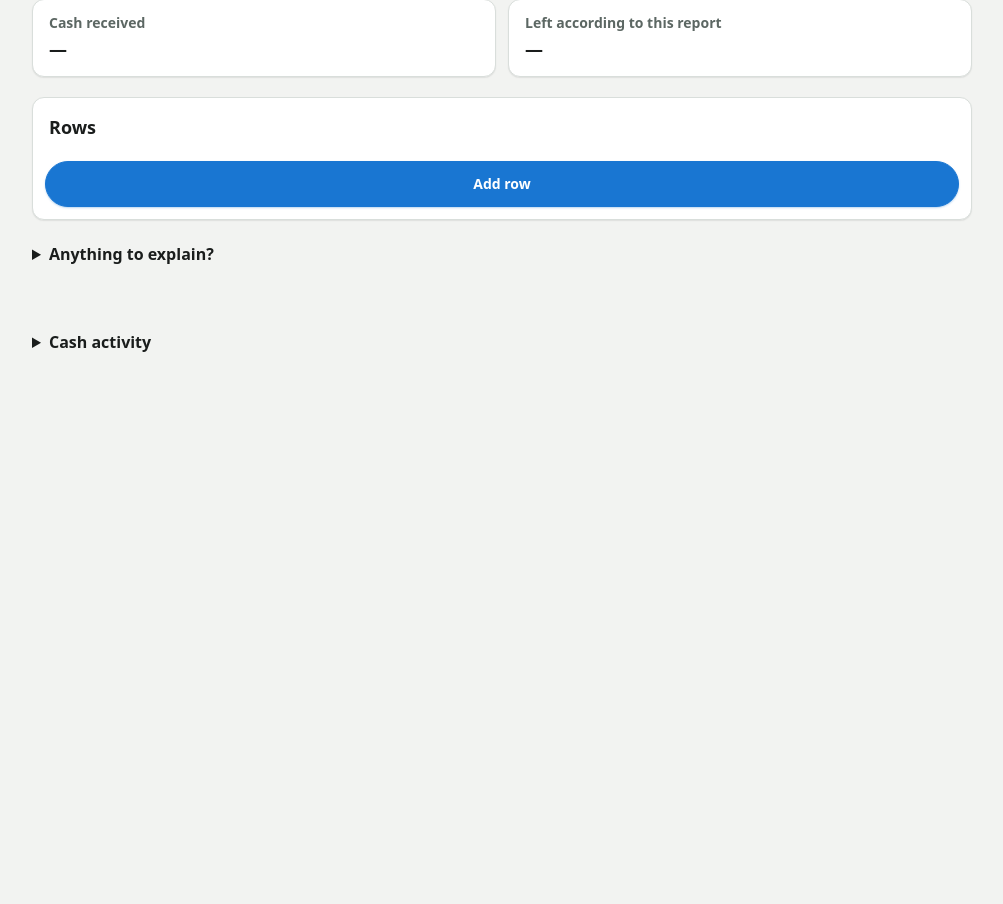
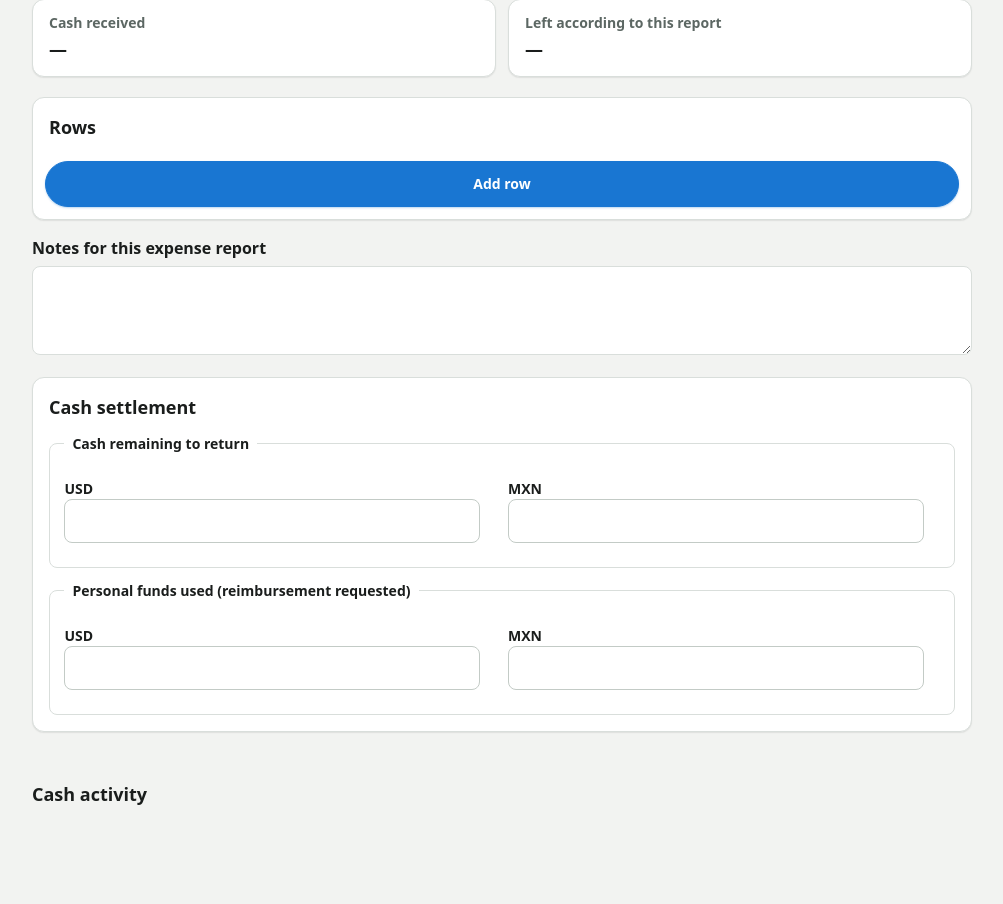
Before and after one commit to charlieboardman/cash-27, a Flask app: template cash/templates/expense_report.html in a window 1280 px wide. Shown: the part 166-1070 px from the top of the page, without its empty margins (138-1141 px from the left). Before the commit the page ends 518 px from the top, so only its background shows below. Run offline with Flask 3, Linux system fonts and the light colour scheme; the template is opened without the code that fills it, so the values that code supplies are empty; parts of the project's set-up code (start-up, migrations or seed data) failed here and were passed over.

Commit message:
Simplify the expense report: flat notes, cash settlement fields, flat Add cash
The recipient enters cash to return and personal funds to reimburse in two
labelled groups that keep the cash return and reimbursement rows; amounts
offered from the balance are saved when the report is submitted. The row-type
dropdown, the leftover-cash line, and the collapsible notes, addendum, and
activity sections are gone. Add cash is a flat administrator-only card.

```diff
--- a/cash/static/css/expense-report.css
+++ b/cash/static/css/expense-report.css
@@ -68,14 +68,16 @@ main.er-main { max-width: 980px; margin: 0 auto; padding: 1rem 1.25rem 4rem; }
 .er-no-receipt { flex: 1 1 16rem; }
 .er-editor-tools { display: flex; flex-wrap: wrap; align-items: end; gap: .5rem 1.25rem;
   margin: .9rem 0 0; }
-.er-kind { min-width: 12rem; }
 
 .er-empty { text-align: center; color: var(--muted); padding: 1.5rem; margin: 0; }
 .er-add { width: 100%; margin-top: .75rem; min-height: 2.9rem; }
 
 .er-note { margin: 1rem 0; }
-.er-note summary { cursor: pointer; font-weight: 650; padding: .4rem 0; }
-.er-note textarea { width: 100%; margin-top: .4rem; }
+.er-note label { margin: 0; font-weight: 650; }
+.er-note textarea { width: 100%; margin-top: .4rem; max-width: none; }
+.er-cash-group { margin: .75rem 0 0; }
+.er-cash-group .form-grid { margin: 0; }
+.er-cash-group label { display: block; margin: 0; }
 
 .er-actions { display: flex; flex-wrap: wrap; align-items: center; gap: .75rem; margin: 1rem 0 1.5rem; }
 .er-actions output { margin-right: auto; font-size: var(--text-s); color: var(--muted); }
@@ -96,7 +98,6 @@ main.er-main { max-width: 980px; margin: 0 auto; padding: 1rem 1.25rem 4rem; }
 .er-list li:first-child { border-top: 0; }
 .er-list small { color: var(--muted); }
 .er-activity-amount { font-variant-numeric: tabular-nums; }
-.er-addendum summary, .er-activity summary { cursor: pointer; font-weight: 650; padding: .5rem 0; }
 .er-activity { margin-bottom: 2rem; }
 
 #er-viewer { width: min(1000px, 94vw); height: 88vh; padding: 1rem; border: 1px solid var(--line-strong);
--- a/cash/static/js/expense-report.js
+++ b/cash/static/js/expense-report.js
@@ -1,7 +1,9 @@
 /* Expense report at /FY##-NNNN, shared by the recipient and the administrator.
 
-   Each row is one receipt, a cash return, or a reimbursement request. A row
-   opens in place to edit and saves itself shortly after typing stops.
+   Each row is one receipt. The cash to return and the personal funds to
+   reimburse are entered in the Cash settlement section, which keeps them as
+   cash return and reimbursement rows. A row opens in place to edit and saves
+   itself shortly after typing stops.
    Approval (administrator only) posts the rows to the ledger. */
 (() => {
   const root = document.getElementById("expense-report");
@@ -20,6 +22,9 @@
   const saves = new Map();            // row id -> pending local values and save state
   const correctionNotes = {};         // admin notes waiting for "Request corrections"
   const noteSave = {};
+  const cashKinds = ["cash_return", "reimbursement"];
+  const cashSaves = { cash_return: {}, reimbursement: {} };  // what the Cash settlement fields save
+  const allSaves = () => [...saves.values(), noteSave, ...Object.values(cashSaves)];
   let attaching = null;               // {rowId, mode: "new" | "replace" | "document"}
   // A deleted row or removed receipt waits a few seconds so it can be undone:
   // {kind: "row" | "receipt", id, toast, stash, commit}. Everything else that
@@ -42,7 +47,7 @@
   }
 
   function refreshSaveState() {
-    const entries = [...saves.values(), noteSave];
+    const entries = allSaves();
     const failed = entries.some(entry => entry.failed);
     const busy = Boolean(committingDeletion) || entries.some(hasUnsaved);
     $("#er-save-state").textContent = failed ? t("Changes not saved")
@@ -61,6 +66,7 @@
   // A signout has at most one purchase log, filed on one row.
   const logRow = () => view.rows.find(row => row.document_kind === "log");
   const pendingRows = () => view.rows.filter(row => row.status !== "approved");
+  const receiptRows = () => view.rows.filter(row => row.kind === "expense");
 
   function accept(next) {
     // Requests for different rows/notes can finish out of order. Every report
@@ -91,11 +97,11 @@
       ? `${t("Corrections requested:")} ${view.review.summary}` : "";
     renderSummary();
     renderRows();
+    renderCash();
     renderActions();
     renderActivity();
     if (!document.activeElement?.matches("#er-note")) $("#er-note").value = noteSave.draft?.note ?? view.note;
     $("#er-note").disabled = !view.can_edit;
-    $("#er-note-box").open ||= Boolean(view.note);
     if (admin) {
       renderAdmin();
       $("#project-options").innerHTML = view.options.projects
@@ -114,28 +120,16 @@
     const { usd, mxn, balanced, implied_exchange: exchange } = view.balance;
     $("#er-balance").innerHTML = pairHTML(usd, mxn);
     $("#er-bar-balance").innerHTML = pairHTML(usd, mxn);
-    const help = $("#er-balance-help");
     const u = cents(usd), m = cents(mxn);
-    const hasKind = kind => view.rows.some(row => row.kind === kind && !row.posted);
-    let text = "", action = null;
+    let text = "";
     if (balanced) text = t("Everything is accounted for.");
     else if (exchange) text = t("You spent more pesos than you received and have dollars left. Your administrator will settle the exchange.");
-    else if (u >= 0 && m >= 0) {
-      text = t("Cash left over goes back to the safe.");
-      if (!hasKind("cash_return")) action = { kind: "cash_return", label: t("Add cash return"), usd: u, mxn: m };
-    } else if (u <= 0 && m <= 0) {
-      text = t("You spent more than you received.");
-      if (!hasKind("reimbursement")) action = { kind: "reimbursement", label: t("Request reimbursement"), usd: -u, mxn: -m };
-    } else text = t("Explain the difference below.");
-    help.innerHTML = `<span>${esc(text)}</span>` + (action && view.can_edit
-      ? ` <button type="button" class="text-button" id="er-balance-action">${esc(action.label)}</button>` : "");
-    help.querySelector("#er-balance-action")?.addEventListener("click", () => addRow(action.kind, {
-      usd: decimal(action.usd), mxn: decimal(action.mxn) }));
+    else if (u <= 0 && m <= 0) text = t("You spent more than you received.");
+    else if (u < 0 || m < 0) text = t("Explain the difference below.");
+    $("#er-balance-help").textContent = text;
   }
 
   function rowTitle(row) {
-    if (row.kind === "cash_return") return t("Cash returned");
-    if (row.kind === "reimbursement") return t("Reimbursement requested");
     return [row.vendor, row.purpose].filter(Boolean).join(" · ") || t("New receipt");
   }
 
@@ -143,7 +137,6 @@
     if (row.posted) return [`<span class="status-pill success">${esc(t("Approved"))}</span>`];
     const flags = [];
     if (row.admin_note) flags.push(`<span class="status-pill warning">${esc(t("Needs correction"))}</span>`);
-    if (row.kind !== "expense") return flags;
     if (!row.document && !row.no_receipt_reason) flags.push(`<span class="er-flag">${esc(t("No receipt"))}</span>`);
     else if (!row.document) flags.push(`<span class="er-flag">${esc(t("Needs statement"))}</span>`);
     const lines = row.splits.length ? row.splits : [row];
@@ -154,7 +147,6 @@
   }
 
   function codeText(row) {
-    if (row.kind !== "expense") return "";
     if (row.splits.length) return t("Split into {count} parts", { count: row.splits.length });
     const name = (list, key, value) => list.find(item => item[key] === value)?.name || value;
     return [row.class_code && name(view.options.classes, "class_code", row.class_code),
@@ -163,10 +155,10 @@
   }
 
   function summaryHTML(row) {
-    const selectable = editable(row) && row.kind === "expense";
+    const selectable = editable(row);
     const thumb = row.document
       ? `<img src="${esc(row.document.thumbnail_url)}" alt="" loading="lazy">`
-      : `<span class="er-thumb-empty" aria-hidden="true">${row.kind === "expense" ? "—" : "↩"}</span>`;
+      : `<span class="er-thumb-empty" aria-hidden="true">—</span>`;
     return `<div class="er-row-summary">
       <span class="er-check">${selectable ? `<input type="checkbox" data-select
         aria-label="${esc(t("Select row"))}" ${selected.has(row.id) ? "checked" : ""}>` : ""}</span>
@@ -188,14 +180,14 @@
 
   function renderRows() {
     const list = $("#er-rows");
-    const shown = view.rows.filter(row => !(deferred?.kind === "row" && deferred.id === row.id));
+    const shown = receiptRows().filter(row => !(deferred?.kind === "row" && deferred.id === row.id));
     list.innerHTML = shown.map(localRow).map(row => `<li class="er-row${openId === row.id ? " open" : ""}"
       data-row="${esc(row.id)}">${summaryHTML(row)}${openId === row.id ? editorHTML(row) : ""}</li>`).join("");
     $("#er-empty").hidden = shown.length > 0;
     root.querySelector(".er-summary").classList.toggle("stale", deferred?.kind === "row");
     $("#er-add").hidden = !view.can_edit;
 
-    const selectable = view.rows.filter(row => editable(row) && row.kind === "expense");
+    const selectable = receiptRows().filter(editable);
     root.querySelector(".er-select-all").hidden = selectable.length < 2;
     $("#er-select-all").checked = selectable.length > 0 && selectable.every(row => selected.has(row.id));
     renderBulk();
@@ -257,30 +249,18 @@
 
   function editorHTML(row) {
     const disabled = editable(row) ? "" : "disabled";
-    const kindSelect = `<label class="er-kind"><span>${esc(t("Row type"))}</span>
-      <select name="kind" ${disabled}>${["expense", "cash_return", "reimbursement"].map(kind =>
-        `<option value="${kind}" ${row.kind === kind ? "selected" : ""}>${esc(t({
-          expense: "Receipt", cash_return: "Cash returned", reimbursement: "Reimbursement requested",
-        }[kind]))}</option>`).join("")}</select></label>`;
     const correction = row.admin_note
       ? `<p class="er-correction">${esc(t("Correction requested:"))} ${esc(row.admin_note)}</p>` : "";
     const adminNote = admin && view.status === "submitted" && !row.posted
       ? `<label class="er-correction-note"><span>${esc(t("Correction note for the recipient"))}</span>
           <textarea data-correction rows="2">${esc(correctionNotes[row.id] || "")}</textarea></label>` : "";
     const remove = disabled ? "" : `<button type="button" class="text-button danger" data-delete>${esc(t("Delete row"))}</button>`;
-    if (row.kind !== "expense") {
-      return `<div class="er-editor">${correction}<div class="form-grid two">${kindSelect}<span></span>
-        <label><span>USD</span><input name="usd" inputmode="decimal" value="${esc(inputValue(row.usd))}" ${disabled}></label>
-        <label><span>MXN</span><input name="mxn" inputmode="decimal" value="${esc(inputValue(row.mxn))}" ${disabled}></label>
-        <label class="full"><span>${esc(t("Note"))}</span><input name="purpose" maxlength="120" value="${esc(row.purpose)}" ${disabled}></label>
-        </div>${adminNote}<p class="er-editor-tools">${remove}</p></div>`;
-    }
     return `<div class="er-editor">${correction}
       ${receiptHTML(row, disabled)}
       ${cashRowFields.html(row, { t, codes: view.options, disabled: Boolean(disabled),
         show: { project: admin } })}
       ${adminNote}
-      <p class="er-editor-tools">${kindSelect}${remove}</p>
+      <p class="er-editor-tools">${remove}</p>
     </div>`;
   }
 
@@ -292,9 +272,7 @@
   function collect(id) {
     const editor = editorOf(id);
     const value = name => editor.querySelector(`[name="${name}"]`)?.value ?? "";
-    const kind = value("kind") || rowById(id).kind;
-    if (kind !== "expense") return { kind, usd: value("usd"), mxn: value("mxn"), purpose: value("purpose") };
-    return { kind, ...cashRowFields.collect(editor), no_receipt_reason: value("no_receipt_reason") };
+    return { kind: "expense", ...cashRowFields.collect(editor), no_receipt_reason: value("no_receipt_reason") };
   }
 
   function wireEditor(id) {
@@ -314,9 +292,6 @@
       }
       if (event.target.matches("[data-correction]")) correctionNotes[id] = event.target.value;
       else schedule(id);
-    });
-    editor.addEventListener("change", event => {
-      if (event.target.matches('select[name="kind"]')) flush(id).then(renderRows, () => {});
     });
     editor.addEventListener("click", async event => {
       const target = event.target.closest("button");
@@ -433,24 +408,107 @@
   function afterSave(id) {
     refreshRowSummary(id);
     renderSummary();
+    renderCash();
     renderActions();
     renderBulk();
     if (admin) renderAdmin();
-    if (![...saves.values(), noteSave].some(entry => entry.failed)
+    if (!allSaves().some(entry => entry.failed)
         && $("#er-message").classList.contains("danger")) message("");
   }
 
-  async function addRow(kind = "expense", fields = {}) {
+  async function addRow() {
     try {
       await settleDeferred();
       leaveOpenRow();
-      const body = { submission_id: cashUUID(), kind, ...fields };
-      if (kind === "expense") body.date = body.date || cashToday();
+      const body = { submission_id: cashUUID(), kind: "expense", date: cashToday() };
       accept(await api("/api/rows", { method: "POST", body }));
       openId = view.rows[view.rows.length - 1].id;
       render();
       editorOf(openId)?.querySelector("input:not([type=checkbox]), select")?.focus();
     } catch (error) { message(errorText(error)); }
+  }
+
+  /* ---- cash to return and personal funds to reimburse --------------------------- */
+
+  // Each group of fields keeps one cash return or reimbursement row. Emptying
+  // the fields removes the row, since a declaration must carry an amount.
+  const cashRow = kind => view.rows.find(row => row.kind === kind && !row.posted);
+  const cashGroup = kind => $(`.er-cash-group[data-kind="${kind}"]`);
+  const cashFields = kind => Object.fromEntries(["usd", "mxn"].map(name =>
+    [name, cashGroup(kind).querySelector(`[name="${name}"]`).value.trim()]));
+
+  // Before anything is entered, a recipient's fields offer what the balance
+  // says is left over or owed. Only the recipient gets an offer to confirm.
+  function suggestedCash(kind) {
+    const none = { usd: "", mxn: "" };
+    if (admin || !view.can_edit || view.balance.balanced || view.balance.implied_exchange) return none;
+    const sign = kind === "cash_return" ? 1 : -1;
+    const usd = sign * cents(view.balance.usd), mxn = sign * cents(view.balance.mxn);
+    return usd < 0 || mxn < 0 ? none : { usd: inputValue(decimal(usd)), mxn: inputValue(decimal(mxn)) };
+  }
+
+  function renderCash() {
+    $("#er-cash").hidden = !(view.can_edit || cashKinds.some(cashRow));
+    for (const kind of cashKinds) {
+      const group = cashGroup(kind), entry = cashSaves[kind], row = cashRow(kind);
+      group.disabled = !view.can_edit;
+      if (group.contains(document.activeElement) || hasUnsaved(entry) || (!row && entry.touched)) continue;
+      const shown = row ? { usd: inputValue(row.usd), mxn: inputValue(row.mxn) } : suggestedCash(kind);
+      group.querySelector('[name="usd"]').value = shown.usd;
+      group.querySelector('[name="mxn"]').value = shown.mxn;
+    }
+  }
+
+  // Offered amounts that are not saved yet still count as the recipient's answer.
+  const offeredCash = () => cashKinds.some(kind => !cashRow(kind) && !cashSaves[kind].touched
+    && (cents(suggestedCash(kind).usd) || cents(suggestedCash(kind).mxn)));
+
+  function scheduleCash(kind, delay = 650) {
+    const entry = cashSaves[kind];
+    entry.touched = true;
+    remember(entry, cashFields(kind));
+    window.clearTimeout(entry.timer);
+    entry.timer = window.setTimeout(() => { entry.timer = null; saveCash(kind).catch(() => {}); }, delay);
+    refreshSaveState();
+  }
+
+  async function saveCash(kind) {
+    await settleDeferred();
+    return drain(cashSaves[kind], {
+      validate(current) {
+        if (cashRowFields.invalid(current)) throw new Error(t("Enter amounts with at most two decimal places."));
+      },
+      body(current) {
+        const row = cashRow(kind);
+        return { submission_id: cashUUID(), kind, ...current, empty: !cents(current.usd) && !cents(current.mxn),
+          row: row && { id: row.id, rev: row.rev } };
+      },
+      send({ row, empty, ...fields }) {
+        if (!row) return empty ? view : api("/api/rows", { method: "POST", body: fields });
+        const path = `/api/rows/${encodeURIComponent(row.id)}`;
+        return empty ? api(path, { method: "DELETE", body: { submission_id: fields.submission_id, rev: row.rev } })
+          : api(path, { method: "PATCH", body: { ...fields, rev: row.rev } });
+      },
+      saved() {
+        renderSummary();
+        renderCash();
+        renderActions();
+        if (admin) renderAdmin();
+        if (!allSaves().some(entry => entry.failed)) message("");
+      },
+    });
+  }
+
+  // Amounts the recipient was offered and left alone are saved with the report.
+  async function confirmCash() {
+    for (const kind of cashKinds) {
+      const row = cashRow(kind), shown = cashFields(kind);
+      const saved = row ? { usd: inputValue(row.usd), mxn: inputValue(row.mxn) } : { usd: "", mxn: "" };
+      if (cents(shown.usd) === cents(saved.usd) && cents(shown.mxn) === cents(saved.mxn)) continue;
+      remember(cashSaves[kind], shown);
+      cashSaves[kind].touched = true;
+      await saveCash(kind);
+    }
   }
 
   /* ---- deferred deletes ------------------------------------------------------ */
@@ -531,11 +589,12 @@
   // A deletion uses this too, without waiting for its own pending operation.
   async function flushEdits() {
     // Keep draining until edits made during an awaited request are saved too.
-    while ([...saves.values(), noteSave].some(hasUnsaved)) {
+    while (allSaves().some(hasUnsaved)) {
       for (const [id, entry] of saves) {
         if (hasUnsaved(entry)) await flush(id);
       }
       if (hasUnsaved(noteSave)) await saveNote();
+      for (const kind of cashKinds) if (hasUnsaved(cashSaves[kind])) await saveCash(kind);
     }
   }
 
@@ -545,7 +604,7 @@
       send: body => api("/api/report", { method: "PATCH", body }),
       saved: () => {
         renderActions();
-        if (![...saves.values(), noteSave].some(entry => entry.failed)) message("");
+        if (!allSaves().some(entry => entry.failed)) message("");
       },
     });
   }
@@ -697,7 +756,7 @@
     const pending = pendingRows().length;
     const submitted = view.status === "submitted";
     const show = (id, visible) => { const button = $(id); if (button) button.hidden = !visible; };
-    show("#er-submit", !admin && view.can_edit && !submitted && pending > 0);
+    show("#er-submit", !admin && view.can_edit && !submitted && (pending > 0 || offeredCash()));
     show("#er-print-statements", view.can_edit && view.rows.some(row => row.kind === "expense"
       && !row.posted && !row.document && row.no_receipt_reason && row.receipt_reference));
     show("#er-print-log", view.can_edit);
@@ -903,7 +962,11 @@
     renderRows();
   });
   $("#er-bulk-apply").addEventListener("click", applyBulk);
-  $("#er-add").addEventListener("click", () => addRow());
+  $("#er-add").addEventListener("click", addRow);
+  $("#er-cash").addEventListener("input", event => {
+    const group = event.target.closest(".er-cash-group");
+    if (group) scheduleCash(group.dataset.kind);
+  });
   $("#er-attach-go").addEventListener("click", attachStaged);
   $("#er-log-scans")?.addEventListener("click", async event => {
     const button = event.target.closest("[data-log-scan]");
@@ -927,11 +990,16 @@
     noteSave.timer = window.setTimeout(() => { noteSave.timer = null; saveNote().catch(() => {}); }, 650);
     refreshSaveState();
   });
-  $("#er-submit").addEventListener("click", () => step("submit"));
+  $("#er-submit").addEventListener("click", async () => {
+    try { await confirmCash(); }
+    catch (_) { return; } // The failed save has already shown its error.
+    step("submit");
+  });
   $("#er-reopen").addEventListener("click", () => step("reopen"));
   if (admin) {
     $("#er-approve").addEventListener("click", async () => {
-      const count = pendingRows().length;
+      // Only receipts are posted; a declared return or reimbursement is settled later.
+      const count = pendingRows().filter(row => row.kind === "expense").length || pendingRows().length;
       if (await cashConfirm(t(count === 1 ? "Approve and post {count} row?" : "Approve and post {count} rows?", { count }), {
         message: t("They are recorded in the ledger under their receipt numbers."),
         confirmLabel: t("Approve"), cancelLabel: t("Cancel") })) step("approve");
@@ -978,7 +1046,7 @@
     }
   });
   window.addEventListener("beforeunload", event => {
-    const unsaved = committingDeletion || [...saves.values(), noteSave].some(hasUnsaved);
+    const unsaved = committingDeletion || allSaves().some(hasUnsaved);
     if (unsaved) { event.preventDefault(); event.returnValue = ""; }
   });
 
--- a/cash/static/js/i18n.js
+++ b/cash/static/js/i18n.js
@@ -26,10 +26,7 @@
     "Everything is accounted for.": "Todo está justificado.",
     "You spent more pesos than you received and have dollars left. Your administrator will settle the exchange.":
       "Gastó más pesos de los que recibió y le quedan dólares. El administrador resolverá el cambio de moneda en el cierre.",
-    "Cash left over goes back to the safe.": "El efectivo sobrante se devuelve a la caja fuerte.",
-    "Add cash return": "Agregar devolución de efectivo",
     "You spent more than you received.": "Gastó más de lo que recibió.",
-    "Request reimbursement": "Solicitar reembolso",
     "Explain the difference below.": "Explique la diferencia abajo.",
     "Rows": "Filas",
     "Select all": "Seleccionar todo",
@@ -44,7 +41,10 @@
     "Codes applied.": "Códigos aplicados.",
     "Add a row for each receipt.": "Agregue una fila por cada recibo.",
     "Add row": "Agregar fila",
-    "Anything to explain?": "¿Algo que explicar?",
+    "Notes for this expense report": "Notas para este reporte de gastos",
+    "Cash settlement": "Cierre de efectivo",
+    "Cash remaining to return": "Efectivo restante por devolver",
+    "Personal funds used (reimbursement requested)": "Fondos personales utilizados (se solicita reembolso)",
     "Submit report": "Enviar reporte",
     "Submit corrections": "Enviar correcciones",
     "Reopen to edit": "Reabrir para editar",
@@ -69,9 +69,7 @@
 
     // Rows
     "New receipt": "Recibo nuevo",
-    "Reimbursement requested": "Reembolso solicitado",
     "Receipt": "Recibo",
-    "Row type": "Tipo de fila",
     "No receipt": "Sin recibo",
     "Needs codes": "Faltan códigos",
     "Needs correction": "Requiere corrección",
@@ -196,8 +194,6 @@
     "File signed copy": "Archivar copia firmada",
     "Signed voucher not filed yet": "El vale firmado aún no está archivado",
     "File in Review": "Archivar en Revisión",
-    "Add cash or record a return": "Agregar efectivo o registrar una devolución",
-    "Addendum type": "Tipo de anexo",
     "Add cash": "Agregar efectivo",
     "Cash return": "Devolución de efectivo",
     "Reason": "Motivo",
--- a/cash/templates/expense_report.html
+++ b/cash/templates/expense_report.html
@@ -51,11 +51,28 @@
     {% if admin %}<ul id="er-log-scans" class="er-list" hidden></ul>{% endif %}
   </section>
 
-  <details id="er-note-box" class="er-note">
-    <summary data-i18n="Anything to explain?">Anything to explain?</summary>
-    <textarea id="er-note" rows="3" aria-label="Anything to explain?"
-              data-i18n-aria-label="Anything to explain?"></textarea>
-  </details>
+  <section class="er-note">
+    <label><span data-i18n="Notes for this expense report">Notes for this expense report</span>
+      <textarea id="er-note" rows="3"></textarea></label>
+  </section>
+
+  <section id="er-cash" class="er-panel" aria-labelledby="er-cash-heading">
+    <h2 id="er-cash-heading" data-i18n="Cash settlement">Cash settlement</h2>
+    <fieldset class="er-cash-group" data-kind="cash_return">
+      <legend data-i18n="Cash remaining to return">Cash remaining to return</legend>
+      <div class="form-grid two">
+        <label><span>USD</span><input name="usd" inputmode="decimal"></label>
+        <label><span>MXN</span><input name="mxn" inputmode="decimal"></label>
+      </div>
+    </fieldset>
+    <fieldset class="er-cash-group" data-kind="reimbursement">
+      <legend data-i18n="Personal funds used (reimbursement requested)">Personal funds used (reimbursement requested)</legend>
+      <div class="form-grid two">
+        <label><span>USD</span><input name="usd" inputmode="decimal"></label>
+        <label><span>MXN</span><input name="mxn" inputmode="decimal"></label>
+      </div>
+    </fieldset>
+  </section>
 
   <footer class="er-actions">
     <output id="er-save-state" role="status"></output>
@@ -112,13 +129,12 @@
     <p id="er-needs" class="field-help"></p>
     <ul id="er-addenda" class="er-list"></ul>
     <ul id="er-documents" class="er-list"></ul>
-    <details id="er-addendum" class="er-addendum">
-      <summary data-i18n="Add cash or record a return">Add cash or record a return</summary>
+  </section>
+
+  <section id="er-addendum" class="er-panel" aria-labelledby="er-addendum-heading">
+    <h2 id="er-addendum-heading" data-i18n="Add cash">Add cash</h2>
     <form id="er-addendum-form">
-        <div class="segmented-control" role="radiogroup" aria-label="Addendum type" data-i18n-aria-label="Addendum type">
-          <label><input type="radio" name="kind" value="positive" checked><span data-i18n="Add cash">Add cash</span></label>
-          <label><input type="radio" name="kind" value="return"><span data-i18n="Cash return">Cash return</span></label>
-        </div>
+      <input type="hidden" name="kind" value="positive">
       <div class="form-grid two">
         <label><span data-i18n="Date">Date</span><input type="date" name="date" required></label>
         <label><span data-i18n="Reason">Reason</span><input name="reason" maxlength="200"></label>
@@ -132,14 +148,13 @@
         <button class="btn" type="submit" value="print" data-i18n="Save and print addendum">Save and print addendum</button>
       </div>
     </form>
-    </details>
   </section>
   {% endif %}
 
-  <details class="er-activity" {% if admin %}open{% endif %}>
-    <summary data-i18n="Cash activity">Cash activity</summary>
+  <section class="er-activity" aria-labelledby="er-activity-heading">
+    <h2 id="er-activity-heading" data-i18n="Cash activity">Cash activity</h2>
     <ol id="er-activity" class="er-list"></ol>
-  </details>
+  </section>
 
   {% if admin %}<datalist id="project-options"></datalist>{% endif %}
   <dialog id="er-attach" class="er-attach" aria-labelledby="er-attach-title">
```
Also changed, not shown: tests/test_browser_workflows.py (+58 -13 lines), tests/test_expense_autosave_browser.py (+5 -4 lines). Lines whose indentation alone changed are shown as unchanged.
